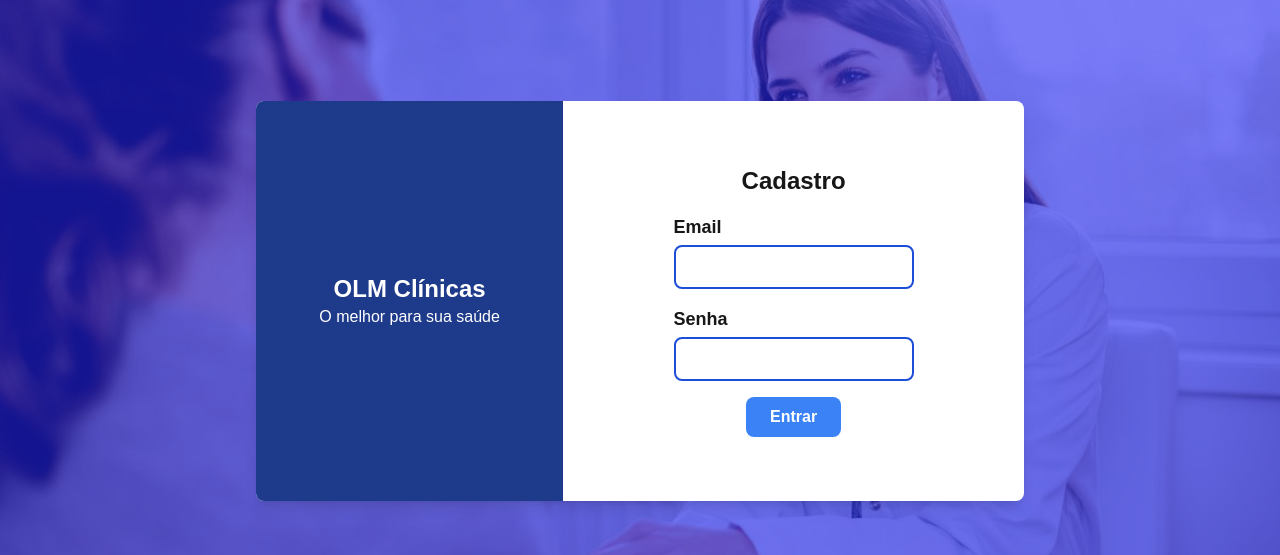
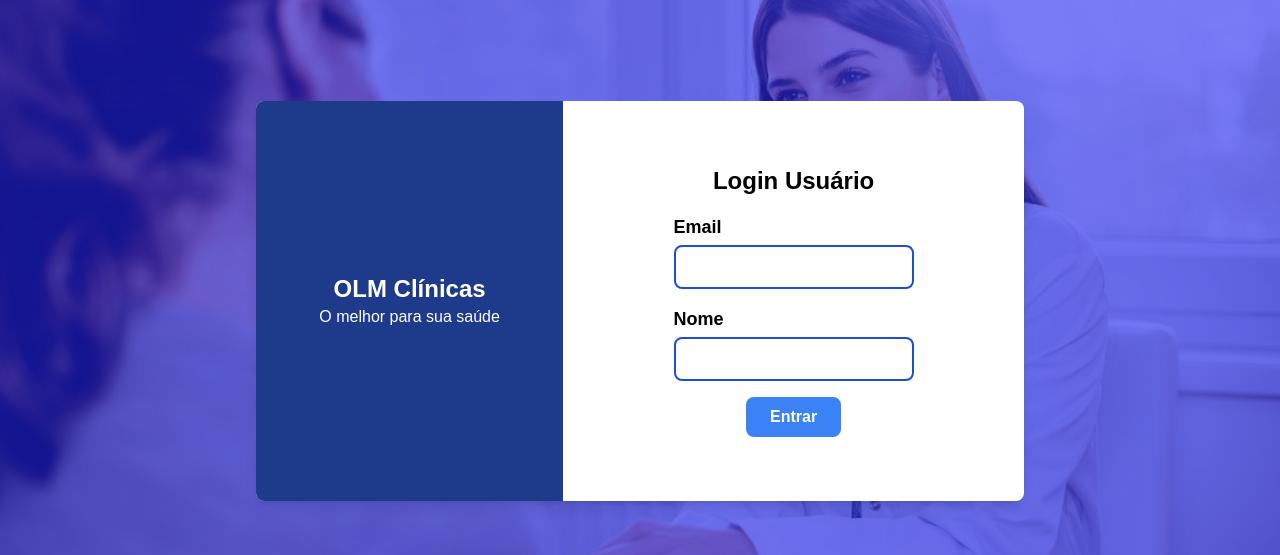
Before and after one commit to joaovitormgv/OML-Clinica-frontend, a Next.js app: page /pages/admin/login in a window 1280 px wide. Shown: the part 99-654 px from the top of the page. Built offline with nearby package versions, Linux system fonts and the light colour scheme.

Commit message:
feat: integrar login e salvar id no localstorage

```diff
--- a/src/app/pages/admin/login/page.tsx
+++ b/src/app/pages/admin/login/page.tsx
@@ -1,12 +1,37 @@
 "use client";
 import React from "react";
 import CustomForm from "@/app/components/form/customForm";
+import LogoutButton from "@/app/components/logout/logout";
 
 const AdminLoginPage = () => {
   // Função que será chamada ao submeter o formulário
-  const handleLoginSubmit = (formData: Record<string, string>) => {
-    console.log("Login data:", formData);
-    // Aqui você pode lidar com o envio dos dados de login
+  const handleLoginSubmit = async (formData: { email: string; nome: string }) => {
+    console.log("handleLoginSubmit called with:", formData);
+
+    try {
+      const response = await fetch('http://localhost:8080/usuarios/login', {
+        method: 'POST',
+        headers: {
+          'Content-Type': 'application/json',
+        },
+        body: JSON.stringify(formData),
+      });
+
+      console.log("HTTP status:", response.status);
+      const data = await response.json();
+      console.log("Response data:", data);
+
+      if (response.ok) {
+        // Handle successful login
+        localStorage.setItem('userToken', data.id);
+        console.log("Login successful");
+      } else {
+        // Handle login error
+        console.error("Login failed:", data);
+      }
+    } catch (error) {
+      console.error("Error during login:", error);
+    }
   };
 
   return (
@@ -23,13 +48,13 @@ const AdminLoginPage = () => {
         </div>
 
         {/* Right side (3/5) - Usando o CustomForm */}
-        <div className="w-3/5 p-8 flex flex-col justify-center items-center">
+        <div className="w-3/5 p-8 flex flex-col justify-center items-center text-black">
           {/* Chama o componente CustomForm */}
           <CustomForm
-            title="Cadastro"
+            title="Login Usuário"
             fields={[
               { label: "Email", name: "email", type: "text" },
-              { label: "Senha", name: "password", type: "password" },
+              { label: "Nome", name: "nome", type: "text" },
             ]}
             buttonText="Entrar"
             onSubmit={handleLoginSubmit}
```
